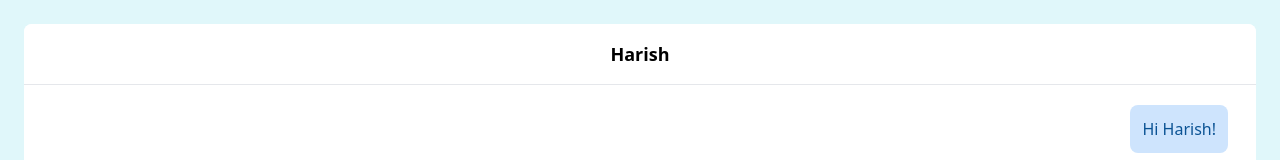
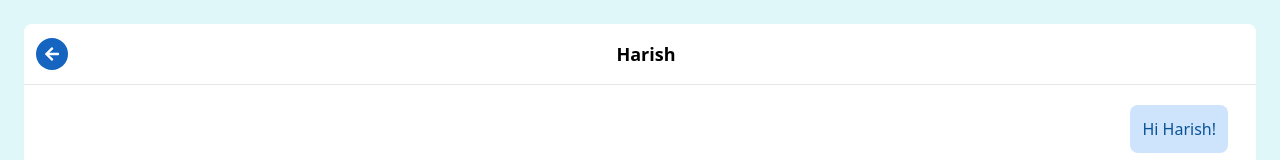
Before and after one commit to Karthik-Kundurthy/hackgt11, a React (Create React App) app in the folder voice-mirror-frontend/: page /chat/1 in a window 1280 px wide. Shown: the top 160 px of the page. Built offline with nearby package versions, Linux system fonts and the light colour scheme.

Commit message:
Add navigation to chat page

```diff
--- a/voice-mirror-frontend/src/ChatPage.tsx
+++ b/voice-mirror-frontend/src/ChatPage.tsx
@@ -1,3 +1,6 @@
+import { FaArrowLeft } from "react-icons/fa";
+import { useNavigate } from "react-router-dom";
+
 export default function ChatPage() {
   const messages: any = [
     {
@@ -12,11 +15,23 @@ export default function ChatPage() {
   const inputValue = "";
   const handleInputChange = () => {};
   const handleSendMessage = () => {};
+  const navigate = useNavigate();
 
   return (
     <div className="flex flex-1 flex-col bg-secondary w-full mx-auto rounded-lg overflow-hidden">
-      <div className="p-4 bg-secondary border-b text-center font-bold text-lg">
-        Harish
+      <div className="flex justify-evenly border-b">
+        <div className="flex-1 ml-3 flex items-center">
+          <button
+            className="bg-primaryButton text-primaryButtonText p-2 rounded-full"
+            onClick={() => navigate("/")}
+          >
+            <FaArrowLeft />
+          </button>
+        </div>
+        <div className="flex-1 p-4 bg-secondary text-center font-bold text-lg">
+          Harish
+        </div>
+        <span className="flex-1"></span>
       </div>
       <div
         style={{
--- a/voice-mirror-frontend/src/index.css
+++ b/voice-mirror-frontend/src/index.css
@@ -557,6 +557,42 @@ video {
   src: url("https://fonts.googleapis.com/css2?family=Roboto:ital,wght@0,100;0,300;0,400;0,500;0,700;0,900;1,100;1,300;1,400;1,500;1,700;1,900&display=swap");
 }
 
+.absolute {
+  position: absolute;
+}
+
+.relative {
+  position: relative;
+}
+
+.left-0 {
+  left: 0px;
+}
+
+.left-2 {
+  left: 0.5rem;
+}
+
+.top-1\/2 {
+  top: 50%;
+}
+
+.top-2 {
+  top: 0.5rem;
+}
+
+.top-3 {
+  top: 0.75rem;
+}
+
+.top-4 {
+  top: 1rem;
+}
+
+.left-3 {
+  left: 0.75rem;
+}
+
 .mx-2 {
   margin-left: 0.5rem;
   margin-right: 0.5rem;
@@ -581,6 +617,14 @@ video {
 
 .mr-3 {
   margin-right: 0.75rem;
+}
+
+.ml-2 {
+  margin-left: 0.5rem;
+}
+
+.ml-3 {
+  margin-left: 0.75rem;
 }
 
 .block {
@@ -666,6 +710,10 @@ video {
 
 .justify-center {
   justify-content: center;
+}
+
+.justify-evenly {
+  justify-content: space-evenly;
 }
 
 .gap-1 {
@@ -781,6 +829,14 @@ video {
 
 .p-4 {
   padding: 1rem;
+}
+
+.p-5 {
+  padding: 1.25rem;
+}
+
+.p-1 {
+  padding: 0.25rem;
 }
 
 .px-4 {
```
